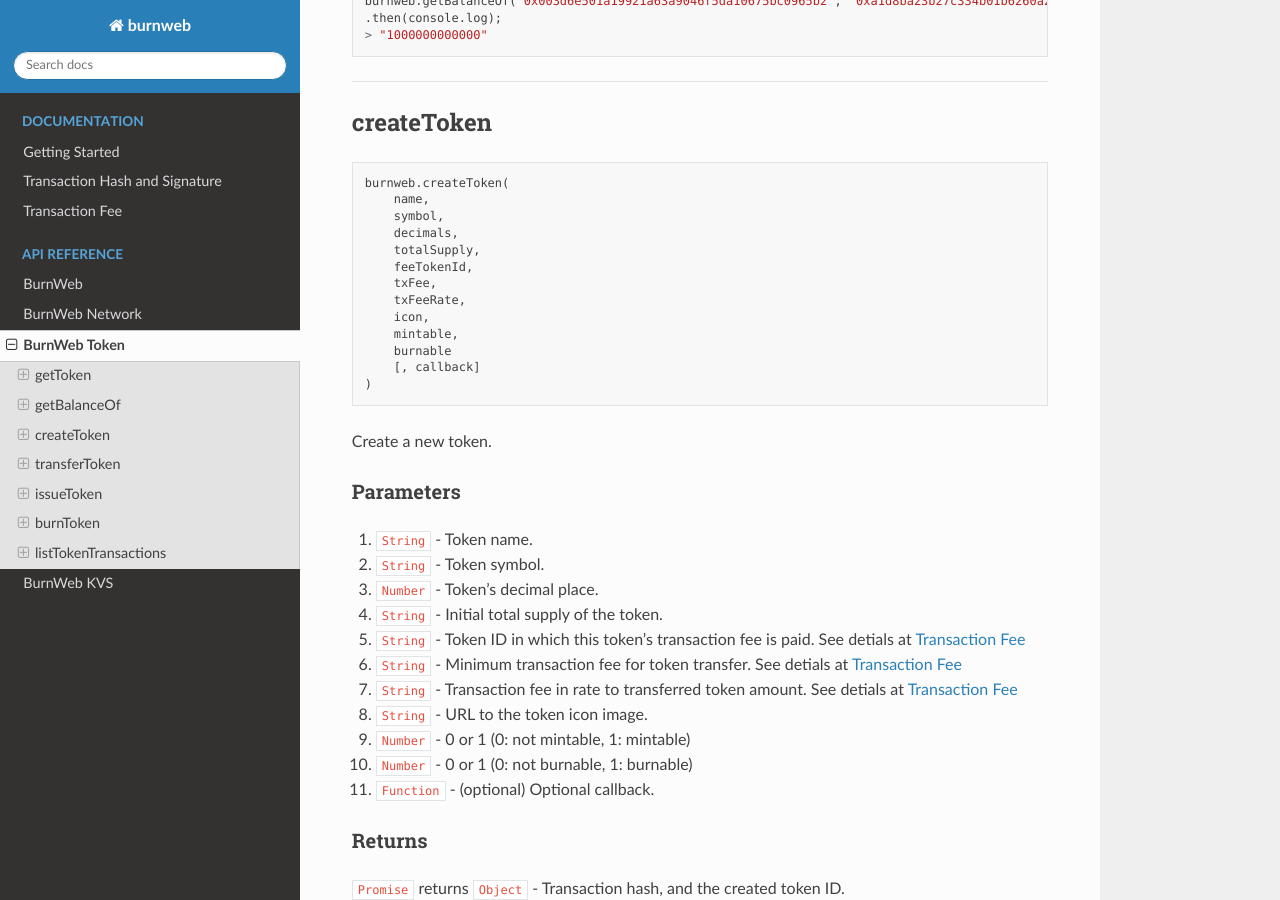
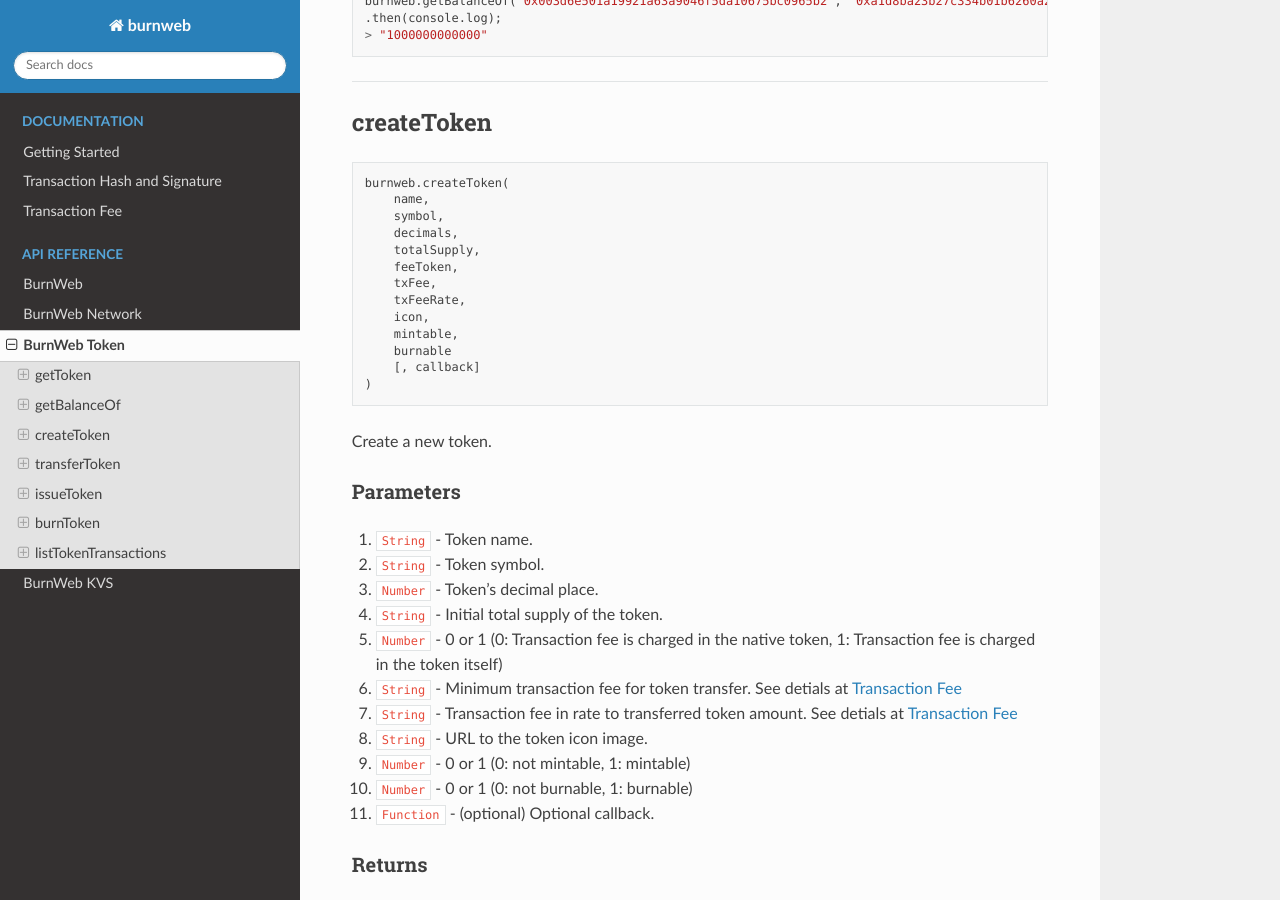
Before and after one commit to burn-blockchain/burnweb-docs, a Sphinx documentation site: the page built from docs/burnweb-token.rst, in a window 1280 px wide and 900 px high, scrolled down 1760 px. Built offline with Sphinx 7.4.7 and the Read the Docs theme 2.0.0, drawn with Linux system fonts in a browser that asks for light colours.

Commit message:
createToken: feeToken parameter 0 or 1

```diff
--- a/docs/burnweb-token.rst
+++ b/docs/burnweb-token.rst
@@ -110,7 +110,7 @@ createToken
         symbol,
         decimals,
         totalSupply,
-        feeTokenId,
+        feeToken,
         txFee,
         txFeeRate,
         icon,
@@ -129,7 +129,7 @@ Parameters
 2. ``String`` - Token symbol.
 3. ``Number`` - Token's decimal place.
 4. ``String`` - Initial total supply of the token.
-5. ``String`` - Token ID in which this token's transaction fee is paid. See detials at :ref:`Transaction Fee <tx-fee>`
+5. ``Number`` - 0 or 1 (0: Transaction fee is charged in the native token, 1: Transaction fee is charged in the token itself)
 6. ``String`` - Minimum transaction fee for token transfer. See detials at :ref:`Transaction Fee <tx-fee>`
 7. ``String`` - Transaction fee in rate to transferred token amount. See detials at :ref:`Transaction Fee <tx-fee>`
 8. ``String`` - URL to the token icon image.
```
